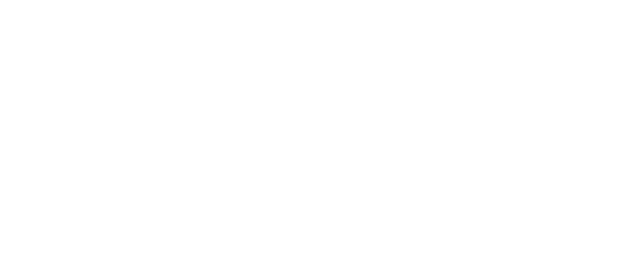
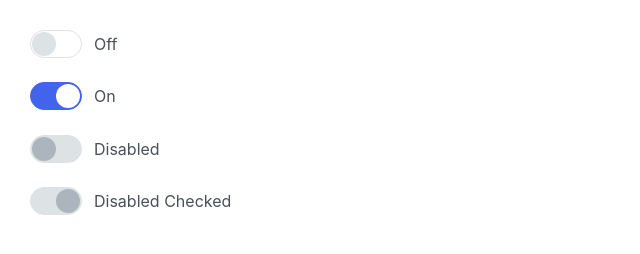
Before and after one commit to js-tasks-ru/htmlcss-20230911-4_info91, a website: page 07-lection5/03-toggler/index.html in a window 1280 px wide. Shown: the whole page, without its empty margins (0-640 px from the left). Drawn offline with Linux system fonts and the light colour scheme; a web font is replaced by a local one.

Commit message:
hw8 toggler

```diff
--- a/07-lection5/03-toggler/index.html
+++ b/07-lection5/03-toggler/index.html
@@ -1,11 +1,187 @@
 <!DOCTYPE html>
 <!-- Страница с кнопкой переключения -->
 <html lang="ru">
-    <head>
-        <link rel="stylesheet" href="../../assets/css/main.css">
-        <link rel="stylesheet" href="./toggler.css">
-    </head>
-    <body>
+  <head>
+    <link rel="stylesheet" href="../../assets/css/main.css" />
+    <link rel="stylesheet" href="./toggler.css" />
+  </head>
+  <body>
+    <style>
+      body {
+        padding: 10px;
+      }
+      .toggler {
+        margin: 20px;
+      }
+    </style>
+    <div class="toggler">
+      <label class="toggler__label">
+        <input class="toggler__input" type="checkbox" />
+        <svg
+          xmlns="http://www.w3.org/2000/svg"
+          width="52"
+          height="28"
+          viewBox="0 0 52 28"
+          fill="currentColor"
+          class="toggler__base"
+        >
+          <rect
+            x="0.5"
+            y="0.5"
+            width="51"
+            height="27"
+            rx="13.5"
+            fill="currentColor"
+            stroke="currentColor"
+            class="toggler__baseShape"
+          />
+        </svg>
+        <svg
+          xmlns="http://www.w3.org/2000/svg"
+          width="28"
+          height="28"
+          viewBox="0 0 28 28"
+          fill="none"
+          class="toggler__switch"
+        >
+          <rect
+            x="2"
+            y="2"
+            width="24"
+            height="24"
+            rx="12"
+            fill="currentColor"
+          />
+        </svg>
+        <span class="toggler__text">Off</span>
+      </label>
+    </div>
+    <div class="toggler">
+      <label class="toggler__label">
+        <input class="toggler__input" type="checkbox" checked />
 
-    </body>
+        <svg
+          xmlns="http://www.w3.org/2000/svg"
+          width="52"
+          height="28"
+          viewBox="0 0 52 28"
+          fill="currentColor"
+          class="toggler__base"
+        >
+          <rect
+            x="0.5"
+            y="0.5"
+            width="51"
+            height="27"
+            rx="13.5"
+            fill="currentColor"
+            stroke="currentColor"
+            class="toggler__baseShape"
+          />
+        </svg>
+        <svg
+          xmlns="http://www.w3.org/2000/svg"
+          width="28"
+          height="28"
+          viewBox="0 0 28 28"
+          fill="none"
+          class="toggler__switch"
+        >
+          <rect
+            x="2"
+            y="2"
+            width="24"
+            height="24"
+            rx="12"
+            fill="currentColor"
+          />
+        </svg>
+        <span class="toggler__text">On</span>
+      </label>
+    </div>
+    <div class="toggler">
+      <label class="toggler__label">
+        <input class="toggler__input" type="checkbox" disabled />
+        <svg
+          xmlns="http://www.w3.org/2000/svg"
+          width="52"
+          height="28"
+          viewBox="0 0 52 28"
+          fill="currentColor"
+          class="toggler__base"
+        >
+          <rect
+            x="0.5"
+            y="0.5"
+            width="51"
+            height="27"
+            rx="13.5"
+            fill="currentColor"
+            stroke="currentColor"
+            class="toggler__baseShape"
+          />
+        </svg>
+        <svg
+          xmlns="http://www.w3.org/2000/svg"
+          width="28"
+          height="28"
+          viewBox="0 0 28 28"
+          fill="none"
+          class="toggler__switch"
+        >
+          <rect
+            x="2"
+            y="2"
+            width="24"
+            height="24"
+            rx="12"
+            fill="currentColor"
+          />
+        </svg>
+        <span class="toggler__text">Disabled</span>
+      </label>
+    </div>
+    <div class="toggler">
+      <label class="toggler__label">
+        <input class="toggler__input" type="checkbox" disabled checked />
+        <svg
+          xmlns="http://www.w3.org/2000/svg"
+          width="52"
+          height="28"
+          viewBox="0 0 52 28"
+          fill="currentColor"
+          class="toggler__base"
+        >
+          <rect
+            x="0.5"
+            y="0.5"
+            width="51"
+            height="27"
+            rx="13.5"
+            fill="currentColor"
+            stroke="currentColor"
+            class="toggler__baseShape"
+          />
+        </svg>
+        <svg
+          xmlns="http://www.w3.org/2000/svg"
+          width="28"
+          height="28"
+          viewBox="0 0 28 28"
+          fill="none"
+          class="toggler__switch"
+        >
+          <rect
+            x="2"
+            y="2"
+            width="24"
+            height="24"
+            rx="12"
+            fill="currentColor"
+          />
+        </svg>
+        <span class="toggler__text">Disabled Checked</span>
+      </label>
+    </div>
+  </body>
 </html>
--- a/07-lection5/03-toggler/toggler.css
+++ b/07-lection5/03-toggler/toggler.css
@@ -0,0 +1,56 @@
+.toggler__input {
+  position: absolute;
+  opacity: 0;
+  left: -200px;
+}
+.toggler__label {
+  position: relative;
+  display: inline-flex;
+  align-items: center;
+  gap: 12px;
+}
+.toggler__text {
+  color: var(--grey-4);
+  font-family: Inter;
+  font-size: 16px;
+  font-style: normal;
+  font-weight: 400;
+  line-height: 24px;
+}
+
+.toggler__baseShape {
+  fill: var(--white);
+  stroke: var(--grey-2);
+}
+.toggler__switch {
+  position: absolute;
+  color: var(--grey-2);
+}
+
+/* :focus */
+.toggler__input:focus ~ .toggler__text {
+  text-decoration: underline;
+}
+
+/* :checked */
+.toggler__input:checked ~ .toggler__base .toggler__baseShape {
+  fill: var(--primary);
+  stroke: var(--primary);
+}
+.toggler__input:checked ~ .toggler__switch {
+  color: var(--white);
+  left: 24px;
+}
+
+/* :disabled */
+.toggler__input:disabled ~ .toggler__base .toggler__baseShape {
+  fill: var(--grey-2);
+  stroke: var(--grey-2);
+}
+.toggler__input:disabled ~ .toggler__switch {
+  color: var(--grey-3);
+  left: 24px;
+}
+.toggler__input:disabled:not(.toggler__input:checked) ~ .toggler__switch {
+  left: 0px;
+}
```
